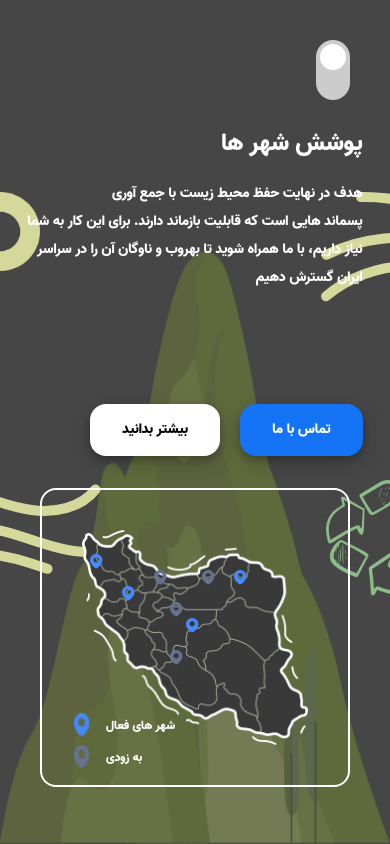
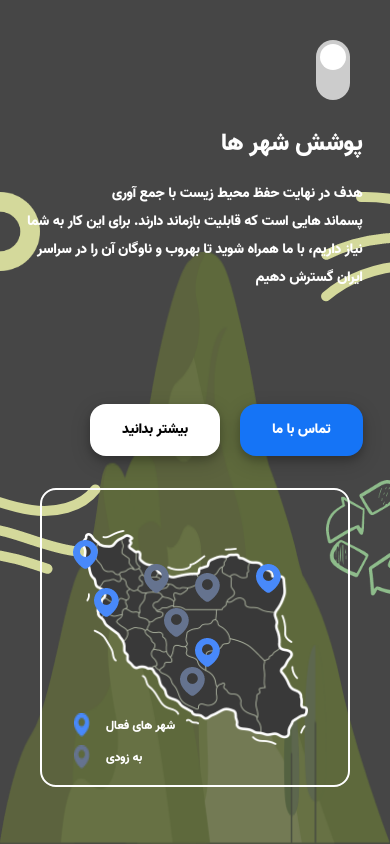
Before and after one commit to hiphoppa/TailwindCss, a React (Create React App) app: page / in a window 390 px wide. Built offline with nearby package versions, Linux system fonts and the light colour scheme.

Commit message:
extra map tawon icons corrected

```diff
--- a/src/Content/Map.jsx
+++ b/src/Content/Map.jsx
@@ -21,17 +21,17 @@ const Map = ({ dark }) => {
                     <img src="./img/Path 206.png" alt="path 206 sm" className='z-10 flex sm:hidden w-4' />
                 </div>
                 <img src={dark ? './img/Group 28@2x.png' : './img/Group -1@2x.png'} className='c-transition' alt="group" />
-                <div className="sm:-top-1/3 sm:-left-1/10 hidden relative sm:flex">
+                <div className="sm:-top-1/3 sm:-left-1/10 flex">
                     <img
                         src="./img/Path 207@2x.png"
                         alt="path lg"
-                        className={`absolute top-0 left-64 cursor-pointer hidden sm:flex ${zahedan ? '' : 'ring-4'}`}
+                        className={`absolute top-60/100 left-45/100 cursor-pointer ${zahedan ? '' : 'ring-4'}`}
                         onClick={() => setZahedan(!zahedan)}
                     />
                     <Zahedan hide={zahedan} dark={dark} />
                 </div>
-                <img src="./img/Path 207.png" alt="path sm" className='absolute top-40 left-32 cursor-pointer flex sm:hidden' />
-                <img src="./img/Path 207@2x.png" alt="path lg" className='absolute top-4/10 left-4/10 cursor-pointer hidden sm:flex' />
+                {/* <img src="./img/Path 207.png" alt="path sm" className='absolute top-40 left-32 cursor-pointer flex sm:hidden' /> */}
+                <img src="./img/Path 207@2x.png" alt="path lg" className='absolute top-4/10 left-4/10 cursor-pointer' />
                 {/* <div className="sm:-top-110 sm:-left-1/10 hidden relative sm:flex">
                     <img
                         src="./img/Path 207@2x.png"
@@ -41,27 +41,27 @@ const Map = ({ dark }) => {
                     />
                     <Fars hide={fars} dark={dark} />
                 </div> */}
-                <img src="./img/Path 207.png" alt="path sm" className='absolute top-28 left-32 cursor-pointer flex sm:hidden' />
-                <img src="./img/Path 207@2x.png" alt="path lg" className='absolute top-28/100 left-2/4 cursor-pointer hidden sm:flex' />
-                <img src="./img/Path 207.png" alt="path sm" className='absolute top-20 left-40 cursor-pointer flex sm:hidden' />
-                <img src="./img/Path 207@2x.png" alt="path lg" className='absolute top-1/4 left-1/3 cursor-pointer hidden sm:flex' />
-                <img src="./img/Path 207.png" alt="path sm" className='absolute top-20 left-28 cursor-pointer flex sm:hidden' />
-                <img src="./img/Path 206@2x.png" alt="path lg" className='absolute top-2/4 left-2/4 cursor-pointer hidden sm:flex' />
-                <img src="./img/Path 206.png" alt="path sm" className='absolute top-32 left-36 cursor-pointer flex sm:hidden' />
-                <div className="sm:-top-3/4 sm:left-1/10 hidden relative sm:flex">
+                {/* <img src="./img/Path 207.png" alt="path sm" className='absolute top-28 left-32 cursor-pointer flex sm:hidden' /> */}
+                <img src="./img/Path 207@2x.png" alt="path lg" className='absolute top-28/100 left-2/4 cursor-pointer' />
+                {/* <img src="./img/Path 207.png" alt="path sm" className='absolute top-20 left-40 cursor-pointer flex sm:hidden' /> */}
+                <img src="./img/Path 207@2x.png" alt="path lg" className='absolute top-1/4 left-1/3 cursor-pointer' />
+                {/* <img src="./img/Path 207.png" alt="path sm" className='absolute top-20 left-28 cursor-pointer flex sm:hidden' /> */}
+                <img src="./img/Path 206@2x.png" alt="path lg" className='absolute top-2/4 left-2/4 cursor-pointer' />
+                {/* <img src="./img/Path 206.png" alt="path sm" className='absolute top-32 left-36 cursor-pointer flex sm:hidden' /> */}
+                <div className="sm:-top-3/4 sm:left-1/10 flex">
                     <img
                         src="./img/Path 206@2x.png"
                         alt="path lg"
-                        className={`absolute sm:top-1/4 sm:left-2/3 cursor-pointer ${mashhad ? '' : 'ring-4'}`}
+                        className={`absolute top-1/4 left-70/100 cursor-pointer ${mashhad ? '' : 'ring-4'}`}
                         onClick={() => setMashhad(!mashhad)}
                     />
                     <Town hide={mashhad} dark={dark} />
                 </div>
-                <img src="./img/Path 206.png" alt="path sm" className='absolute top-20 left-48 cursor-pointer flex sm:hidden' />
-                <img src="./img/Path 206@2x.png" alt="path lg" className='absolute top-1/3 left-17/100 cursor-pointer hidden sm:flex' />
-                <img src="./img/Path 206.png" alt="path sm" className='absolute top-24 left-20 cursor-pointer flex sm:hidden' />
-                <img src="./img/Path 206@2x.png" alt="path lg" className='absolute hidden sm:flex top-17/100 left-1/10 cursor-pointer' />
-                <img src="./img/Path 206.png" alt="path sm" className='absolute flex sm:hidden top-16 left-12 cursor-pointer' />
+                {/* <img src="./img/Path 206.png" alt="path sm" className='absolute top-20 left-48 cursor-pointer flex sm:hidden' /> */}
+                <img src="./img/Path 206@2x.png" alt="path lg" className='absolute top-1/3 left-17/100 cursor-pointer' />
+                {/* <img src="./img/Path 206.png" alt="path sm" className='absolute top-24 left-20 cursor-pointer flex sm:hidden' /> */}
+                <img src="./img/Path 206@2x.png" alt="path lg" className='absolute top-17/100 left-1/10 cursor-pointer' />
+                {/* <img src="./img/Path 206.png" alt="path sm" className='absolute flex sm:hidden top-16 left-12 cursor-pointer' /> */}
             </div>
         </Fragment>
     );
--- a/tailwind.config.js
+++ b/tailwind.config.js
@@ -9,7 +9,10 @@ module.exports = {
                 '-110': '-110%',
                 '4/10': '40%',
                 '28/100': '28%',
-                '17/100': '17%'
+                '17/100': '17%',
+                '45/100': '45%',
+                '60/100': '60%',
+                '70/100': '70%'
             },
         },
     },
```
Also changed, not shown: 1 other file (tests, documents, lock files or other folders).
